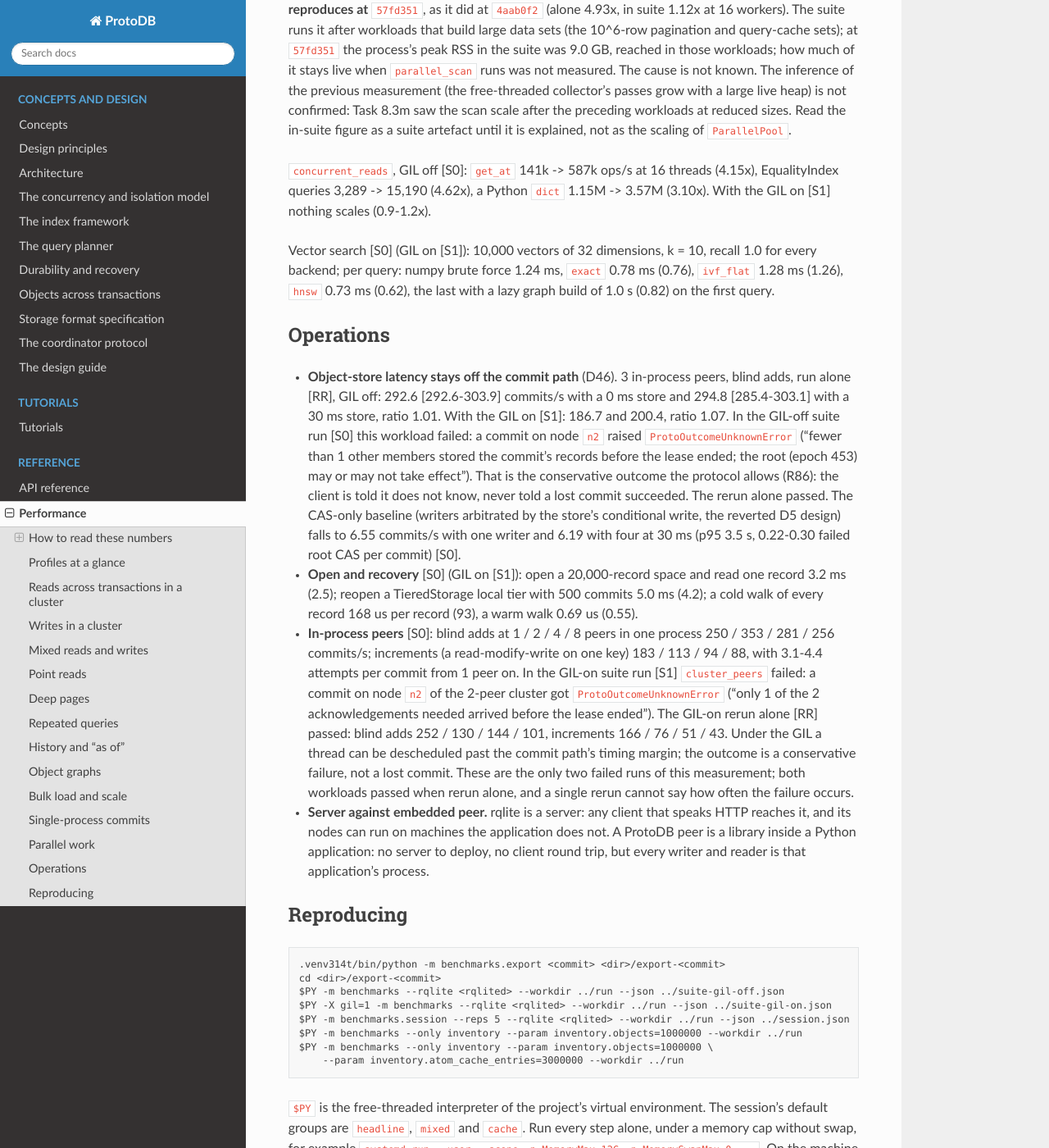
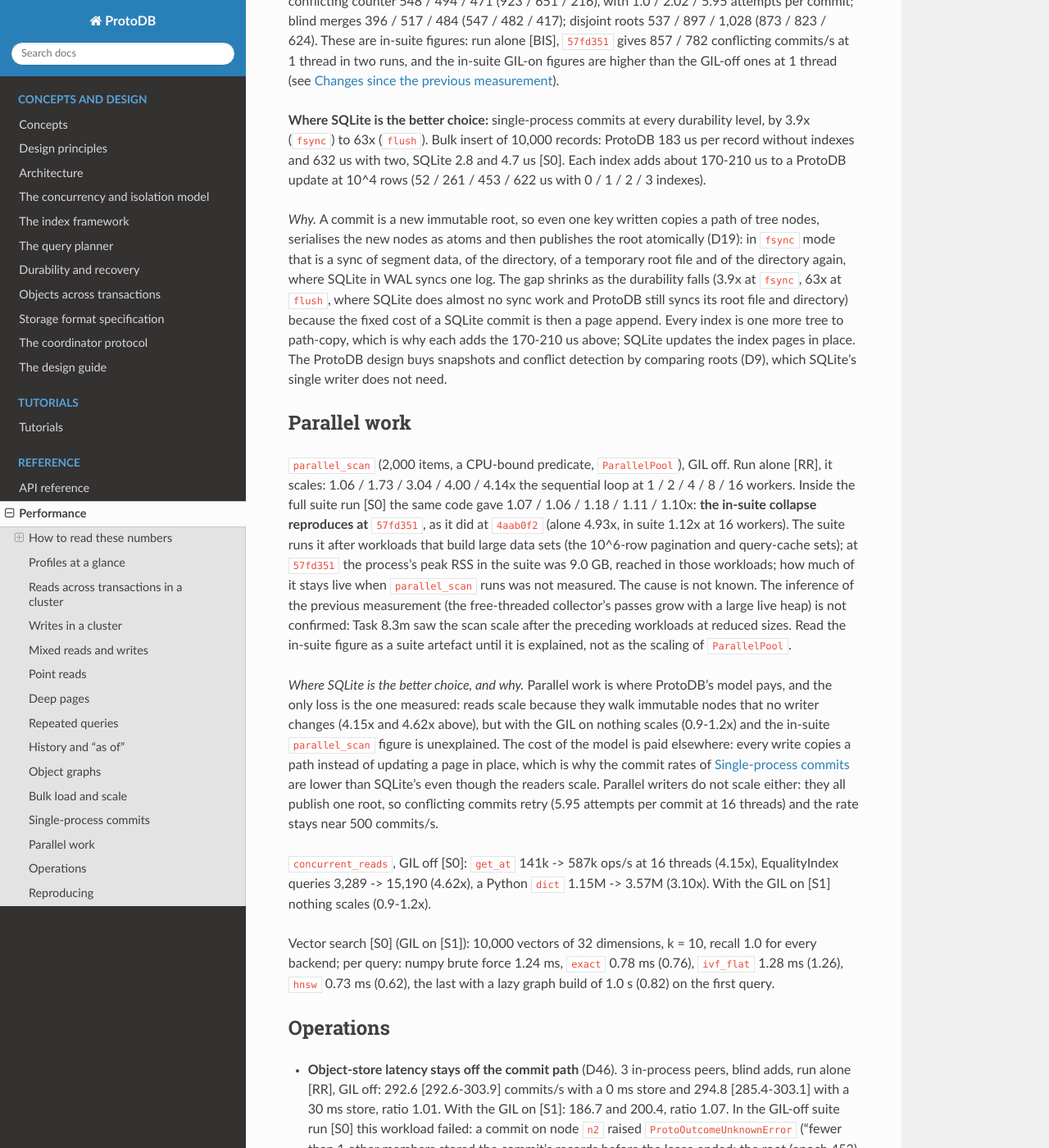
Before and after one commit to gamarino/ProtoDB, a Sphinx documentation site: the page built from docs/source/performance.rst, in a window 1280 px wide and 1400 px high, scrolled down 18290 px. Shown: the whole window at 82% size. Built offline with Sphinx 7.4.7 and the Read the Docs theme 3.1.0, drawn with Linux system fonts in a browser that asks for light colours; some of the changed text lies outside the part shown.

Commit message:
docs: performance page, state why SQLite wins per profile and fix rounding wordings
Co-Authored-By: Claude Opus 5.5 <noreply@anthropic.com>

```diff
--- a/docs/source/performance.rst
+++ b/docs/source/performance.rst
@@ -63,7 +63,10 @@ rqlite                         v10.6.6, official linux-amd64 release binary (run
 
 Every heavy run ran alone, under ``systemd-run --user --scope -p MemoryMax=12G
 -p MemorySwapMax=0``, after a check that no other benchmark, test or ``rqlited`` process was
-running; the check is stored in every results file (``check``). Swap stayed at 0 MB.
+running; the check is stored in every results file (``check``). It is made before and after a
+run, not during it, and the processes it lists as strays in some files are the harness's own
+driver shells (the controller's, and the queued driver of the bisect reruns), not benchmarks.
+Swap stayed at 0 MB.
 
 Results files
 ~~~~~~~~~~~~~
@@ -120,7 +123,7 @@ SQLite, Python and rqlite figures of the two runs are level, which rules out a s
   ``1845993`` (8.3m)    0.92 / 0.95                      --
   ``550dde5`` (8.3m     1.06 / 0.85                      0.86 / 0.97
   fix rounds)
-  ``5120cff`` (8.3n     0.96 / 0.88                      0.81 / 0.92
+  ``5120cff`` (8.3n     0.95 / 0.88                      0.81 / 0.92
   cluster fixes, D57)
   ``57fd351``           1.03 / 0.84                      0.78 / 0.92
   ====================  ===============================  ===============================
@@ -593,7 +596,10 @@ filter on an unindexed field, ordered, N = 10^5      15.4 s (17.6)    16.2 s (18
 
 **Where SQLite is the better choice:** a first, ad-hoc query is 7x faster in SQLite at 10^5 rows
 and 380x faster on the unindexed ordered filter, and a cache miss on the range query costs
-ProtoDB 1.7-1.8x an uncached run. ProtoDB is the better choice when the same query repeats on a
+ProtoDB 1.7-1.8x an uncached run. SQLite's own figure at 10^5 differs by 54 % between the two
+GIL modes (11.8 and 18.2 ms, both reruns), far outside the 15 % that this page treats as noise;
+the cause was not investigated, so read it as an unexplained spread, not as an effect of the
+GIL. ProtoDB is the better choice when the same query repeats on a
 root that changes less often than it is read: about 4 ms against SQLite's 12-120 ms.
 
 History and "as of"
@@ -653,7 +659,7 @@ depth    versions    warm (us/query)  uncached         decodes     index entries
 The current query decodes the same 35.78 atoms at every depth and its latency does not move
 (warm: 0 decodes); the index holds 1,000 entries at every depth. What grows with history is the
 database (about 0.5 KB per version, apparent size) and the time to write it (0.5 s for depth 1,
-632 s for depth 1,000, with ``durability="none"``: one commit replaces all 1,000 orders). This
+632 s for depth 1,000, one build per depth, a single run, with ``durability="none"``: one commit replaces all 1,000 orders). This
 holds for this pattern, where history leaves the current collection; a design that keeps every
 version in the queried collection (or in its index) would make the query pay for history, and
 was not measured.
@@ -757,6 +763,17 @@ instance decodes every node it visits.
 object, and 8.7x smaller on disk as allocated (13.6x in apparent size). A data set that is
 loaded in bulk and rarely changed belongs in SQLite.
 
+*Why.* A ProtoDB object is a persistent immutable atom: each one is encoded on its own and
+appended to a segment, and placing it in the persistent trees that index it copies the path from
+the new node to the root, because nothing is modified in place (D8, structural sharing; see
+:doc:`concepts`). The 157 against 18 allocated bytes per object and the 423 against
+31 apparent bytes are that cost on disk: SQLite writes rows into B-tree pages that it updates in
+place, packed in a page, with no per-object identity or encoding. The build is also committed
+once per site with ``durability="fsync"`` (D6, D19), which syncs segment data, the directory and
+the root file; SQLite syncs its WAL. Neither the encoding nor the path copying is a defect: they
+are the price of immutable versions that readers share without locks, which this workload
+does not use while loading.
+
 Single-process commits
 ----------------------
 
@@ -787,6 +804,16 @@ GIL-off ones at 1 thread (see `Changes since the previous measurement`_).
 without indexes and 632 us with two, SQLite 2.8 and 4.7 us [S0]. Each index adds about 170-210 us
 to a ProtoDB update at 10^4 rows (52 / 261 / 453 / 622 us with 0 / 1 / 2 / 3 indexes).
 
+*Why.* A commit is a new immutable root, so even one key written copies a path of tree nodes,
+serialises the new nodes as atoms and then publishes the root atomically (D19): in ``fsync``
+mode that is a sync of segment data, of the directory, of a temporary root file and of the
+directory again, where SQLite in WAL syncs one log. The gap shrinks as the durability falls
+(3.9x at ``fsync``, 63x at ``flush``, where SQLite does almost no sync work and ProtoDB still
+syncs its root file and directory) because the fixed cost of a SQLite commit is then a page
+append. Every index is one more tree to path-copy, which is why each adds the 170-210 us above;
+SQLite updates the index pages in place. The ProtoDB design buys snapshots and conflict
+detection by comparing roots (D9), which SQLite's single writer does not need.
+
 Parallel work
 -------------
 
@@ -801,6 +828,15 @@ runs was not measured. The cause is not known. The inference of the previous mea
 free-threaded collector's passes grow with a large live heap) is not confirmed: Task 8.3m saw
 the scan scale after the preceding workloads at reduced sizes. Read the in-suite figure as a suite artefact until it is explained, not as the
 scaling of ``ParallelPool``.
+
+*Where SQLite is the better choice, and why.* Parallel work is where ProtoDB's model pays, and
+the only loss is the one measured: reads scale because they walk immutable nodes that no writer
+changes (4.15x and 4.62x above), but with the GIL on nothing scales (0.9-1.2x) and the in-suite
+``parallel_scan`` figure is unexplained. The cost of the model is paid elsewhere: every write
+copies a path instead of updating a page in place, which is why the commit rates of `Single-process
+commits`_ are lower than SQLite's even though the readers scale. Parallel writers do not scale
+either: they all publish one root, so conflicting commits retry (5.95 attempts per commit at 16
+threads) and the rate stays near 500 commits/s.
 
 ``concurrent_reads``, GIL off [S0]: ``get_at`` 141k -> 587k ops/s at 16 threads (4.15x),
 EqualityIndex queries 3,289 -> 15,190 (4.62x), a Python ``dict`` 1.15M -> 3.57M (3.10x). With
@@ -839,6 +875,14 @@ Operations
   a lost commit. These are the only two failed runs of this measurement; both workloads passed
   when rerun alone, and a single rerun cannot say how often the failure occurs.
 
+- **Where SQLite is the better choice, and why.** Opening and recovery: a ProtoDB space decodes
+  every node it visits on demand, so the cold walk costs 168 us per record against 0.69 us warm,
+  where SQLite reads a page that holds many rows with one read (the same decoding cost as in
+  `Bulk load and scale`_). Running a cluster: a commit across peers waits for acknowledgements
+  from other members before it returns (D46), and that coordination is work a single-file SQLite
+  database never does; it is the price of a commit that survives the loss of a node, which a
+  single SQLite file does not offer (see the rqlite comparison for the server alternative).
+
 - **Server against embedded peer.** rqlite is a server: any client that speaks HTTP reaches it,
   and its nodes can run on machines the application does not. A ProtoDB peer is a library inside
   a Python application: no server to deploy, no client round trip, but every writer and reader
```
Also changed, not shown: other parts of docs/source/performance.rst (+3 -3 lines).
